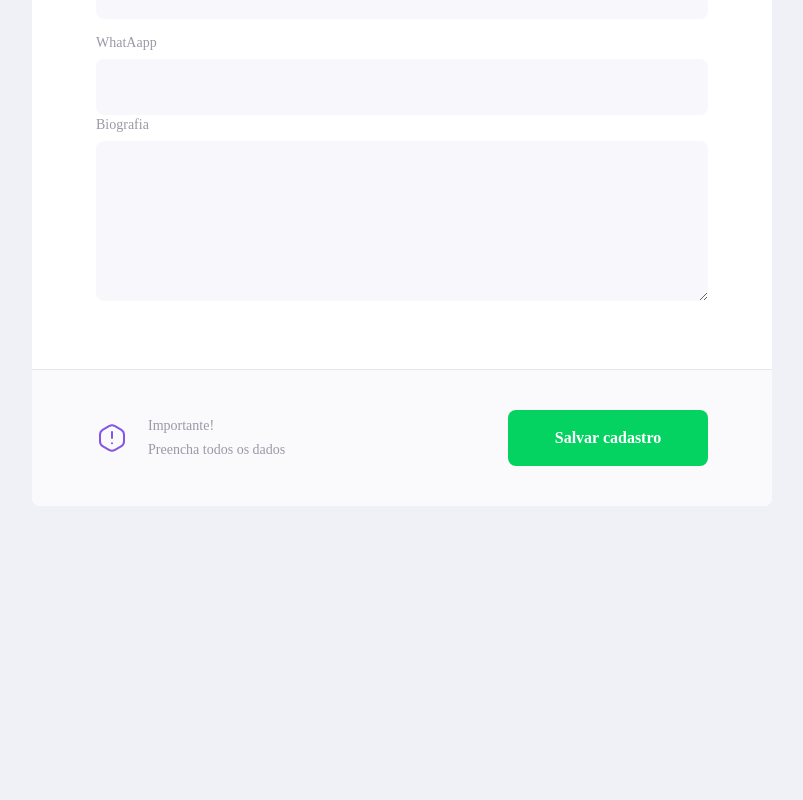
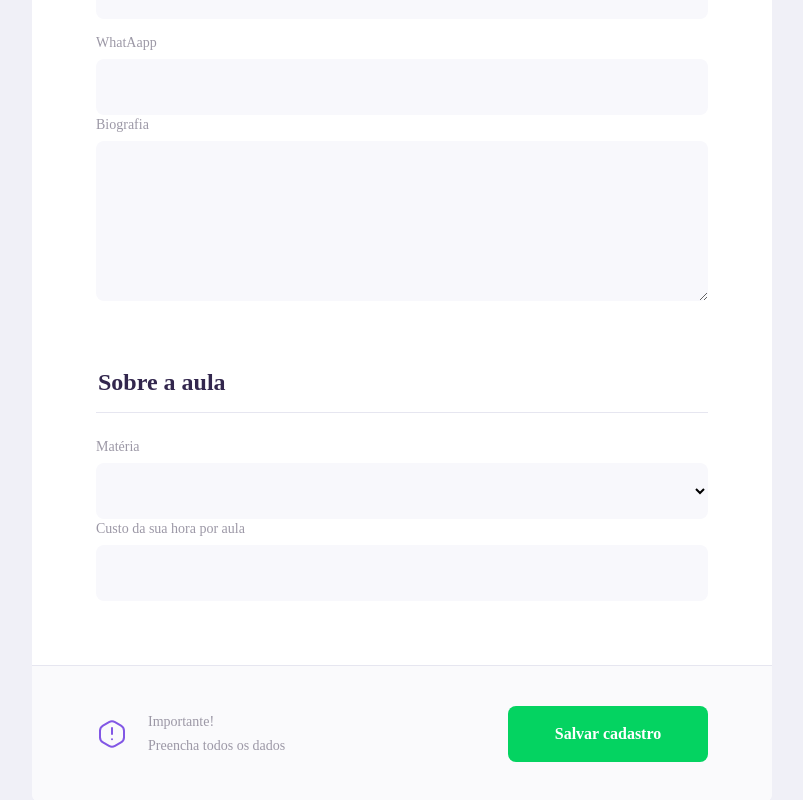
Before and after one commit to usamu11/nlw2-Proffy, a React (Create React App) app in the folder aulas/web/: page /give-classes in a window 1280 px wide. Shown: the part 599-1399 px from the top of the page, without its empty margins (238-1041 px from the left). Before the commit the page ends 1105 px from the top, so only its background shows below. Built offline with nearby package versions, Linux system fonts and the light colour scheme; the HTML template or start-up script is replaced by a standard one.

Commit message:
chore: add Select in TeacherForm

```diff
--- a/aulas/web/src/pages/TeacherForm/index.tsx
+++ b/aulas/web/src/pages/TeacherForm/index.tsx
@@ -26,6 +26,13 @@ function TeacherForm() {
           <Textarea name="bio" label="Biografia" />
         </fieldset>
 
+        <fieldset>
+          <legend>Sobre a aula</legend>
+
+          <Select name="subject" label="Matéria" />
+          <Input name="cost" label="Custo da sua hora por aula" />
+        </fieldset>
+
         <footer>
           <p>
             <img src={waringIcon} alt="Aviso Importante" />
```
